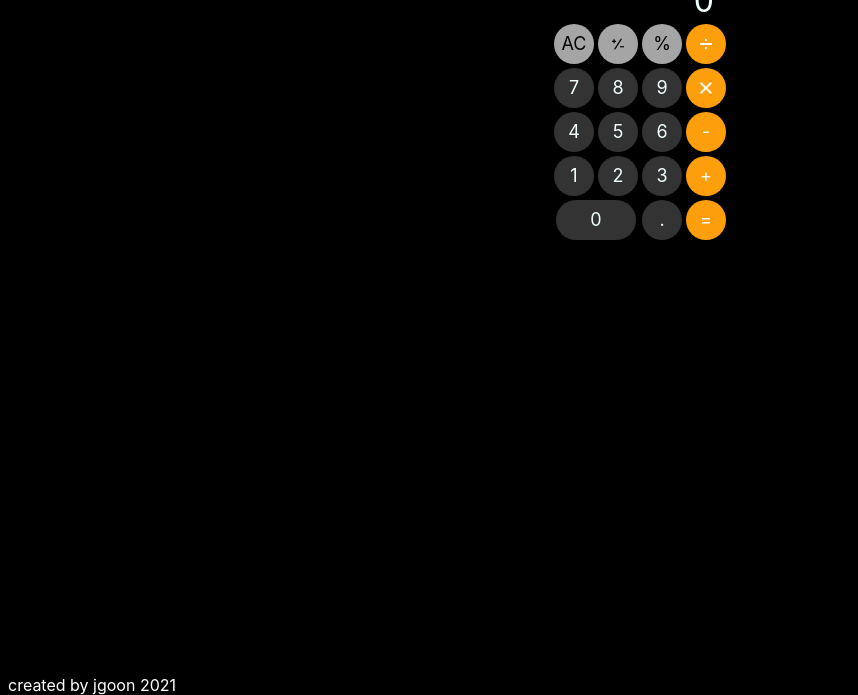
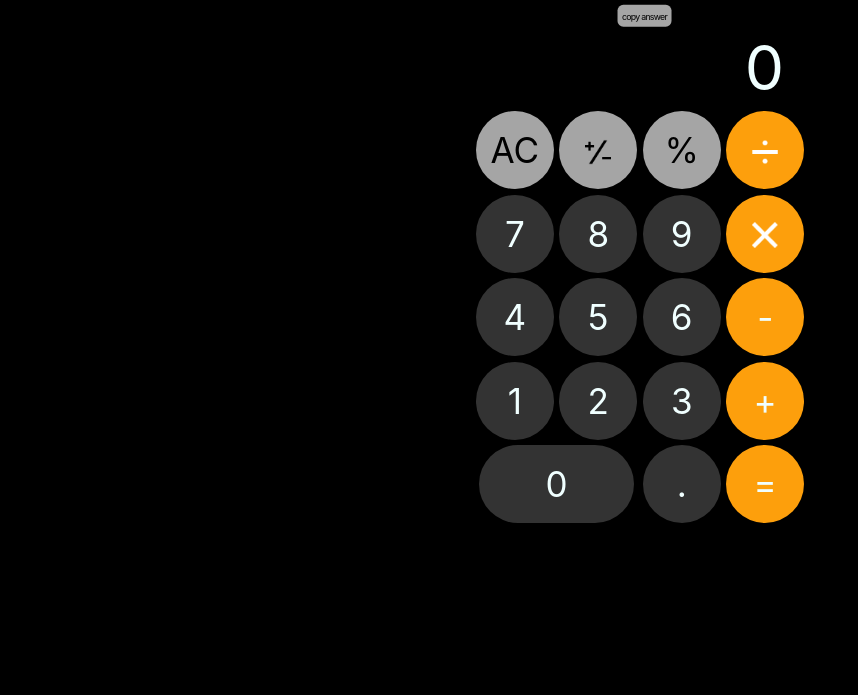
Before and after one commit to Jish2/calculator, a plain HTML site: page calculator.html in a window 1280 px wide. Shown: the part 105-800 px from the top of the page, without its empty margins (0-858 px from the left). Drawn offline with Linux system fonts and the light colour scheme.

Commit message:
i dont remeber a lot of features and bug fixes

```diff
--- a/calculator.html
+++ b/calculator.html
@@ -10,6 +10,26 @@
 	</head>
 	<body>
 		<h1 id="title">Calculator</h1>
+		<div class="selectdiv">
+			<button
+				class="button"
+				style="
+					font-size: 25%;
+					letter-spacing: -0.5px;
+					color: black;
+					text-align: center;
+					width: 120%;
+					height: 15px;
+					background-color: #a5a5a5;
+					border-radius: 0.25rem;
+					border: none;
+				"
+				onclick="copyData()"
+			>
+				copy answer
+			</button>
+		</div>
+		<div style="margin-top: 30px"></div>
 		<table class="calc">
 			<tr>
 				<td colspan="4">
@@ -17,9 +37,13 @@
 				</td>
 			</tr>
 			<tr>
-				<td><button class="standard3 button" onclick="reset()">AC</button></td>
 				<td>
-					<button class="standard3 button" onclick="switchSign()">
+					<button class="standard3 button noselect" onclick="reset()">
+						AC
+					</button>
+				</td>
+				<td>
+					<button class="standard3 button noselect" onclick="switchSign()">
 						<img
 							src="images/plusminus.png"
 							alt="/"
@@ -33,9 +57,13 @@
 						/>
 					</button>
 				</td>
-				<td><button class="standard3 button" onclick="percent()">%</button></td>
 				<td>
-					<button class="standard2 button" onclick="divide()">
+					<button class="standard3 button noselect" onclick="percent()">
+						%
+					</button>
+				</td>
+				<td>
+					<button class="standard2 button noselect" onclick="divide()">
 						<img
 							src="images/division.png"
 							alt="/"
@@ -52,16 +80,22 @@
 			</tr>
 			<tr>
 				<td>
-					<button class="standard button seven" onclick="seven()">7</button>
+					<button class="standard button seven noselect" onclick="seven()">
+						7
+					</button>
 				</td>
 				<td>
-					<button class="standard button eight" onclick="eight()">8</button>
+					<button class="standard button eight noselect" onclick="eight()">
+						8
+					</button>
 				</td>
 				<td>
-					<button class="standard button nine" onclick="nine()">9</button>
+					<button class="standard button nine noselect" onclick="nine()">
+						9
+					</button>
 				</td>
 				<td>
-					<button class="standard2 button" onclick="multiply()">
+					<button class="standard2 button noselect" onclick="multiply()">
 						<img
 							src="images/multiplication.png"
 							alt="X"
@@ -78,38 +112,76 @@
 			</tr>
 			<tr>
 				<td>
-					<button class="standard button four" onclick="four()">4</button>
+					<button class="standard button four noselect" onclick="four()">
+						4
+					</button>
 				</td>
 				<td>
-					<button class="standard button five" onclick="five()">5</button>
+					<button class="standard button five noselect" onclick="five()">
+						5
+					</button>
 				</td>
-				<td><button class="standard button six" onclick="six()">6</button></td>
 				<td>
-					<button class="standard2 button" onclick="subtract()">-</button>
+					<button class="standard button six noselect" onclick="six()">
+						6
+					</button>
+				</td>
+				<td>
+					<button class="standard2 button noselect" onclick="subtract()">
+						-
+					</button>
 				</td>
 			</tr>
 			<tr>
-				<td><button class="standard button one" onclick="one()">1</button></td>
-				<td><button class="standard button two" onclick="two()">2</button></td>
 				<td>
-					<button class="standard button three" onclick="three()">3</button>
+					<button class="standard button one noselect" onclick="one()">
+						1
+					</button>
 				</td>
 				<td>
-					<button class="standard2 button" onclick="addition()">+</button>
+					<button class="standard button two noselect" onclick="two()">
+						2
+					</button>
+				</td>
+				<td>
+					<button class="standard button three noselect" onclick="three()">
+						3
+					</button>
+				</td>
+				<td>
+					<button class="standard2 button noselect" onclick="addition()">
+						+
+					</button>
 				</td>
 			</tr>
 			<tr>
 				<td colspan="2">
-					<button class="button zero" id="span" onclick="zero()">0</button>
+					<button class="button zero noselect" id="span" onclick="zero()">
+						0
+					</button>
 				</td>
-				<td><button class="standard button" onclick="decimal()">.</button></td>
-				<td><button class="standard2 button" onclick="equals()">=</button></td>
+				<td>
+					<button class="standard button noselect" onclick="decimal()">
+						.
+					</button>
+				</td>
+				<td>
+					<button class="standard2 button noselect" onclick="equals()">
+						=
+					</button>
+				</td>
 			</tr>
 		</table>
-		<div id="secret" style="position: sticky; text-align: center; color: white">
-			you found the secret button!
+		<div style="margin-top: 4%">
+			<div
+				id="secret"
+				style="top: 50px; position: sticky; text-align: center; color: white"
+			>
+				you found the secret button!
+			</div>
 		</div>
-		<div id="title" style="position: absolute; bottom: 0px">
+
+		<div id="title" style="position: absolute; top: 0px; font-size: xx-small">
 			created by jgoon 2021
 		</div>
 		<script type="text/javascript" src="scripts.js"></script>
--- a/scripts.js
+++ b/scripts.js
@@ -1,4 +1,8 @@
 // fix the decimals like 0.1 showing as 0.0999 repeating
+// fix commas
+// disable selection ??? not possible idk jQuery or some shit
+// quick copy button done
+// disable zoom done
 
 let currentNum = 0;
 let nextNum = 0;
@@ -6,7 +10,7 @@ let activeOperator = false;
 let add = false;
 let sub = false;
 let mul = false;
-let div = false;
+let div =   false
 let activeDecimal = false;
 
 document.getElementById("display").innerHTML = 0;
@@ -19,7 +23,22 @@ function secret() {
 	}
 }
 
+function copyData() {
+	result = document.getElementById("display").textContent;
+	navigator.clipboard.writeText(result)
+}
+
+// this will implement commas
 function checkOverflow() {
+	let content = document.getElementById("display").textContent.toString();
+  console.log(content)
+  console.log('we ran')
+
+	var pattern = /(-?\d+)(\d{3})/;
+	while (pattern.test(content)) content = content.replace(pattern, "$1,$2");
+  document.getElementById("display") = content
+
+
 	// if (document.getElementById("display").innerHTML.length > 8) {
 	// 	document.getElementById("display").innerHTML = `${Number.toExponential(
 	// 		document.getElementById("display").innerHTML
@@ -97,12 +116,12 @@ function equals() {
 		let result = currentNum * nextNum;
 		document.getElementById("display").innerHTML = result;
 		currentNum = result;
-		sub = false;
+		mul = false;
 	} else if (div === true) {
 		let result = currentNum / nextNum;
 		document.getElementById("display").innerHTML = result;
 		currentNum = result;
-		sub = false;
+		div = false;
 	}
 	activeOperator = false;
 	nextNum = 0;
--- a/styles.css
+++ b/styles.css
@@ -2,11 +2,31 @@
 	background-color: #000;
 	font-family: -apple-system, BlinkMacSystemFont, "Segoe UI", Roboto, Oxygen,
 		Ubuntu, Cantarell, "Open Sans", "Helvetica Neue", sans-serif;
+	zoom: 110%;
+}
+
+html,
+body {
+	overflow-x: hidden;
+	overflow-y: hidden;
+}
+body {
+	position: relative;
 }
 
 #title {
 	color: white;
 	text-align: center;
+}
+
+.noselect {
+	-webkit-touch-callout: none; /* iOS Safari */
+	-webkit-user-select: none; /* Safari */
+	-khtml-user-select: none;
+	-moz-user-select: none; /* Firefox */
+	-ms-user-select: none; /* Internet Explorer/Edge */
+	user-select: none; /* Non-prefixed version, currently
+									supported by Chrome and Opera */
 }
 
 .calc {
@@ -23,7 +43,7 @@
 	width: 40px;
 	height: 40px;
 	background-color: #333333;
-	border-radius: 2rem;
+	border-radius: 3rem;
 	border: none;
 	font-size: large;
 	font-family: -apple-system, BlinkMacSystemFont, "Segoe UI", Roboto, Oxygen,
@@ -35,7 +55,7 @@
 	width: 40px;
 	height: 40px;
 	background-color: #fd9f0c;
-	border-radius: 2rem;
+	border-radius: 3rem;
 	border: none;
 	font-size: large;
 	font-family: -apple-system, BlinkMacSystemFont, "Segoe UI", Roboto, Oxygen,
@@ -47,7 +67,7 @@
 	width: 40px;
 	height: 40px;
 	background-color: #a5a5a5;
-	border-radius: 2rem;
+	border-radius: 3rem;
 	border: none;
 	font-size: large;
 	font-family: -apple-system, BlinkMacSystemFont, "Segoe UI", Roboto, Oxygen,
@@ -60,7 +80,7 @@
 	width: 160px;
 	height: 40px;
 	background-color: transparent;
-	border-radius: 2rem;
+	border-radius: 3rem;
 	border: none;
 	font-size: xx-large;
 	font-family: -apple-system, BlinkMacSystemFont, "Segoe UI", Roboto, Oxygen,
@@ -72,7 +92,7 @@
 	width: 80px;
 	height: 40px;
 	background-color: #333333;
-	border-radius: 2rem;
+	border-radius: 3rem;
 	border: none;
 	font-size: large;
 	font-family: -apple-system, BlinkMacSystemFont, "Segoe UI", Roboto, Oxygen,
@@ -82,6 +102,7 @@
 
 .button {
 	transition: 1s;
+	padding: 0;
 }
 
 .button:active {
@@ -92,3 +113,9 @@
 #secret {
 	display: none;
 }
+
+.selectdiv {
+	position: absolute;
+	left: 50%;
+	transform: translate(-50%, -50%);
+}
```
Also changed, not shown: images/favicon192.png (added), images/favicon512.png (added), 1 other file.
